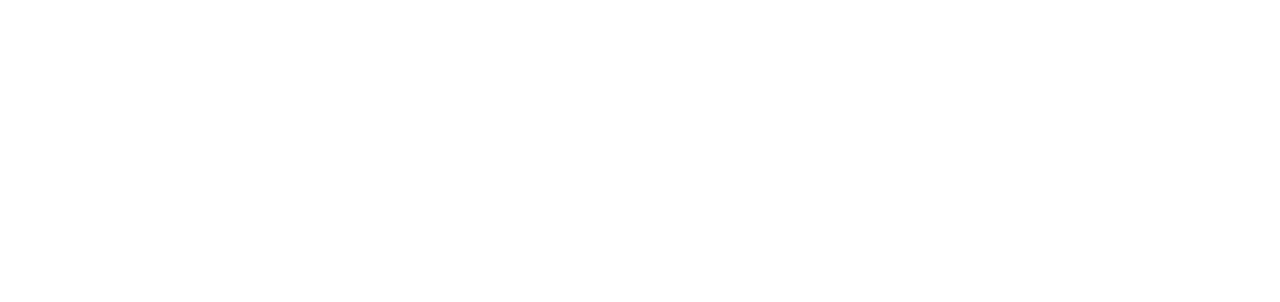
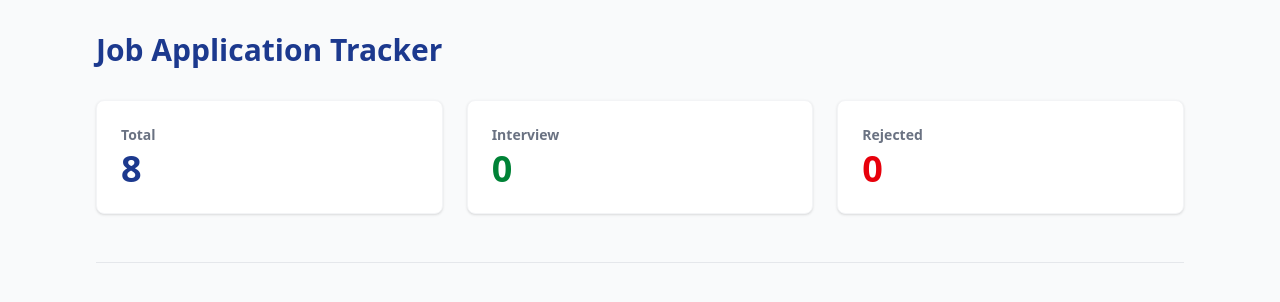
Before and after one commit to tonmoytr/tr-job-app-tracker, a plain HTML site: page index.html in a window 1280 px wide. Drawn offline with nearby package versions, Linux system fonts and the light colour scheme.

Commit message:
dashboard created

```diff
--- a/index.html
+++ b/index.html
@@ -16,4 +16,29 @@
       href="https://cdnjs.cloudflare.com/ajax/libs/font-awesome/6.4.0/css/all.min.css"
     />
   </head>
+  <body class="bg-gray-50 min-h-screen font-sans p-4 md:p-8 lg:px-24">
+    <header class="mb-8">
+      <h1 class="text-3xl font-bold text-blue-900 mb-8">
+        Job Application Tracker
+      </h1>
+
+      <div class="grid grid-cols-1 md:grid-cols-3 gap-6 mb-12">
+        <div class="bg-white p-6 rounded-lg border border-gray-100 shadow-sm">
+          <p class="text-sm font-semibold text-gray-500 mb-1">Total</p>
+          <p id="total-count" class="text-4xl font-bold text-blue-900">8</p>
+        </div>
+        <div class="bg-white p-6 rounded-lg border border-gray-100 shadow-sm">
+          <p class="text-sm font-semibold text-gray-500 mb-1">Interview</p>
+          <p id="interview-count" class="text-4xl font-bold text-green-700">
+            0
+          </p>
+        </div>
+        <div class="bg-white p-6 rounded-lg border border-gray-100 shadow-sm">
+          <p class="text-sm font-semibold text-gray-500 mb-1">Rejected</p>
+          <p id="rejected-count" class="text-4xl font-bold text-red-600">0</p>
+        </div>
+      </div>
+    </header>
+
+    <hr class="border-gray-200 mb-8" />
 </html>
```
